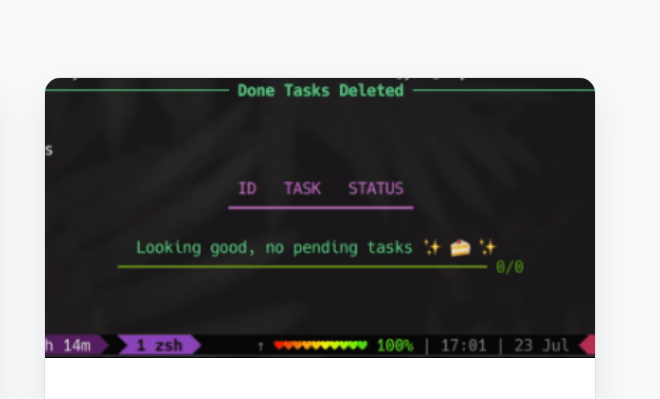
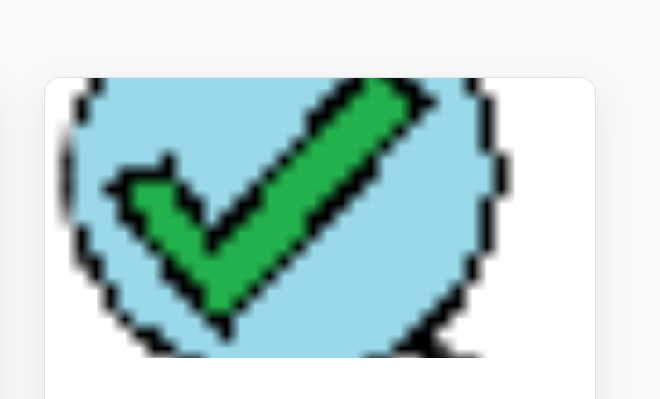
Before and after one commit to Devin-M5706/portfolio, a website: page index.html in a window 1280 px wide. Shown: the part 4211-4610 px from the top of the page, 620-1280 px from the left. Drawn offline with Linux system fonts and the light colour scheme.

Commit message:
logo factly

```diff
--- a/index.html
+++ b/index.html
@@ -308,7 +308,7 @@
                 </div>
                 <div class="project-card">
                     <div class="project-image">
-                        <img src="rlCLI organizer.png" alt="FACTLY Project">
+                        <img src="logo.png" alt="FACTLY Project">
                         <div class="project-overlay">
                             <div class="project-links">
                                 <a href="#" class="project-link" aria-label="View live project"><i class="fas fa-external-link-alt"></i></a>
```
Also changed, not shown: logo.png (added).
